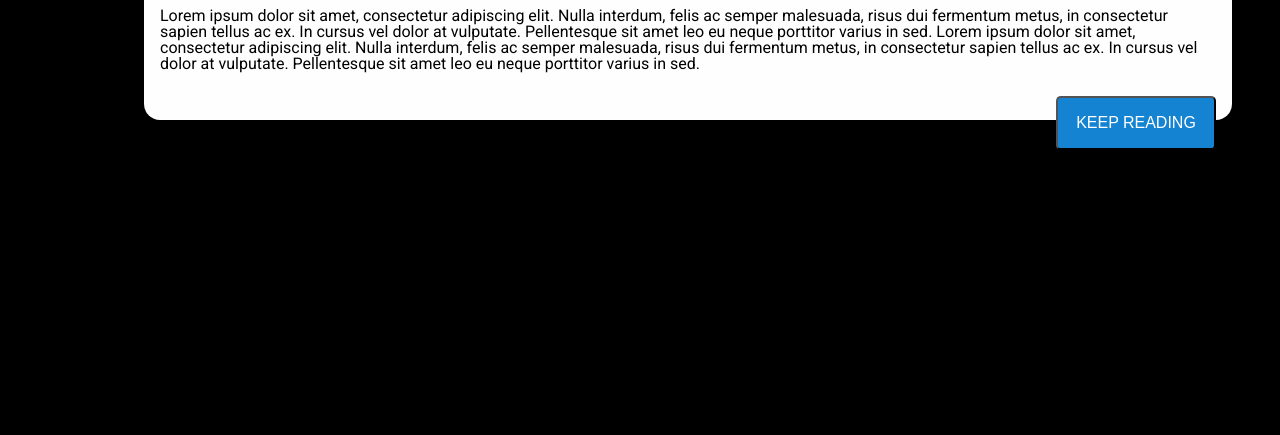
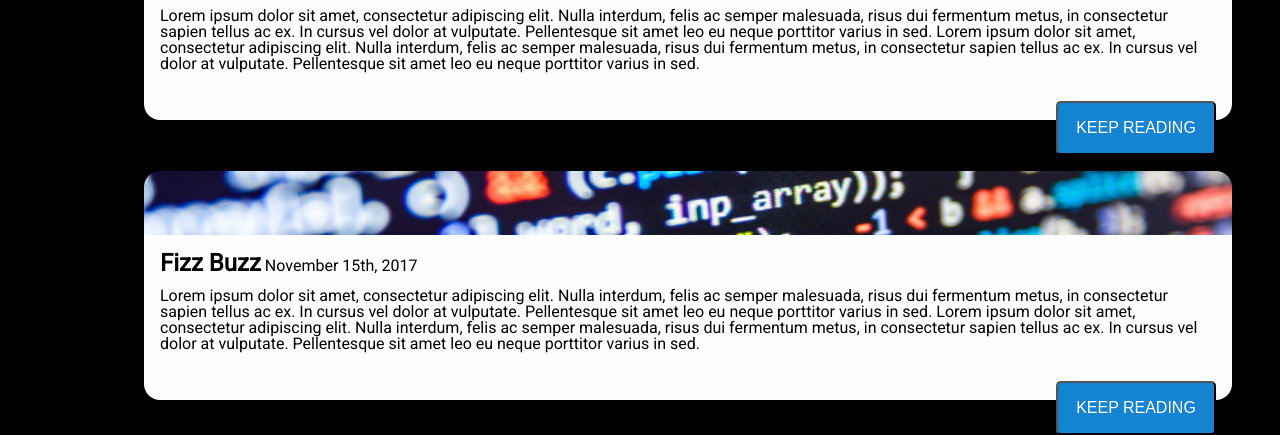
Before and after one commit to Kemenyfy/portfolio, a website: page public/index.html in a window 1280 px wide. Shown: the part 652-1087 px from the top of the page. Before the commit the page ends 818 px from the top, so only its background shows below. Drawn offline with Linux system fonts and the light colour scheme.

Commit message:
portfolio

```diff
--- a/public/index.html
+++ b/public/index.html
@@ -49,6 +49,21 @@
     </section>
     <button class="button">KEEP READING</button>
     </section>
+    <section class="bottom-fizz">
+        <section class="bottom-fizz-background"></section>
+      <section class="react-text">
+        <section>
+          <span class="bold-text header-text">Fizz Buzz</span>
+          <span class="text">November 15th, 2017</span>
+        </section>
+          <span class="text">Lorem ipsum dolor sit amet, consectetur adipiscing elit. Nulla interdum, felis ac semper malesuada, risus dui fermentum
+          metus, in consectetur sapien tellus ac ex. In cursus vel dolor at vulputate. Pellentesque sit amet leo eu neque porttitor
+          varius in sed. Lorem ipsum dolor sit amet, consectetur adipiscing elit. Nulla interdum, felis ac semper malesuada, risus dui fermentum
+          metus, in consectetur sapien tellus ac ex. In cursus vel dolor at vulputate. Pellentesque sit amet leo eu neque porttitor
+          varius in sed.</span>
+      </section>
+      <button class="button">KEEP READING</button>
+      </section>
 </body>
 
 </html>
--- a/public/screen.css
+++ b/public/screen.css
@@ -95,6 +95,7 @@ body {
   margin: 1em 1em 1em 1em;
 }
 
+.bottom-fizz
 .bottom-react {
   display: flex;
   flex-direction: column;
@@ -113,6 +114,16 @@ body {
   margin: 1em 1em 0em 1em;
 }
 
+.bottom-fizz-background {
+  background-image: url(/images/code.png);
+  background-size: 100%;
+  background-repeat: no-repeat;
+  background-position: center;
+  height: 4em;
+  border-top-left-radius: 1em;
+  border-top-right-radius: 1em;
+  margin: 1em 1em 0em 1em;
+}
 .react-text {
   display: flex;
   flex-direction: column;
@@ -142,5 +153,5 @@ body {
   padding: 1em;
   text-align: center;
   font-size: 16px;
-  margin: -1.5em 0em 1em 58em;
+  margin: -1.5em 0em 0em 58em;
 }
```
